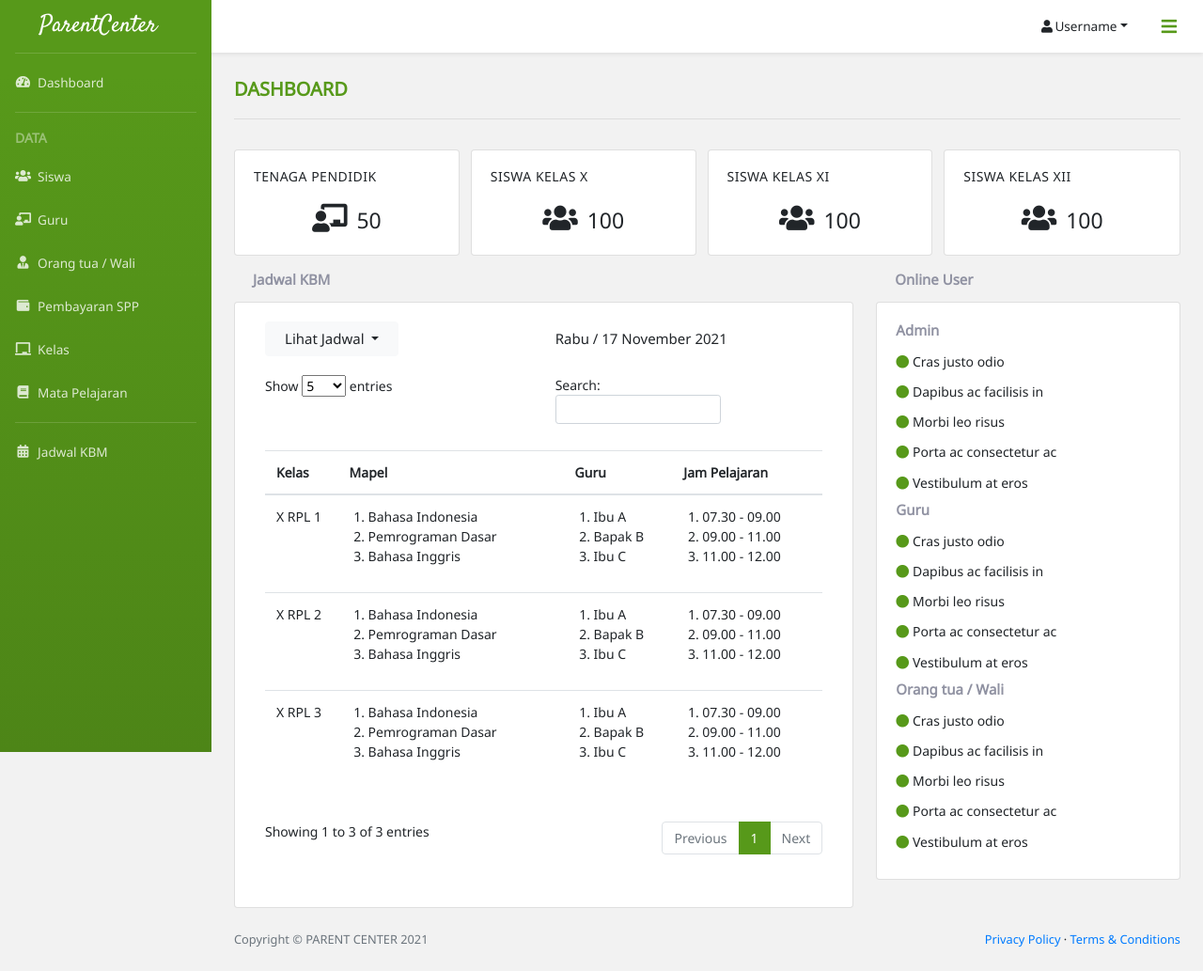
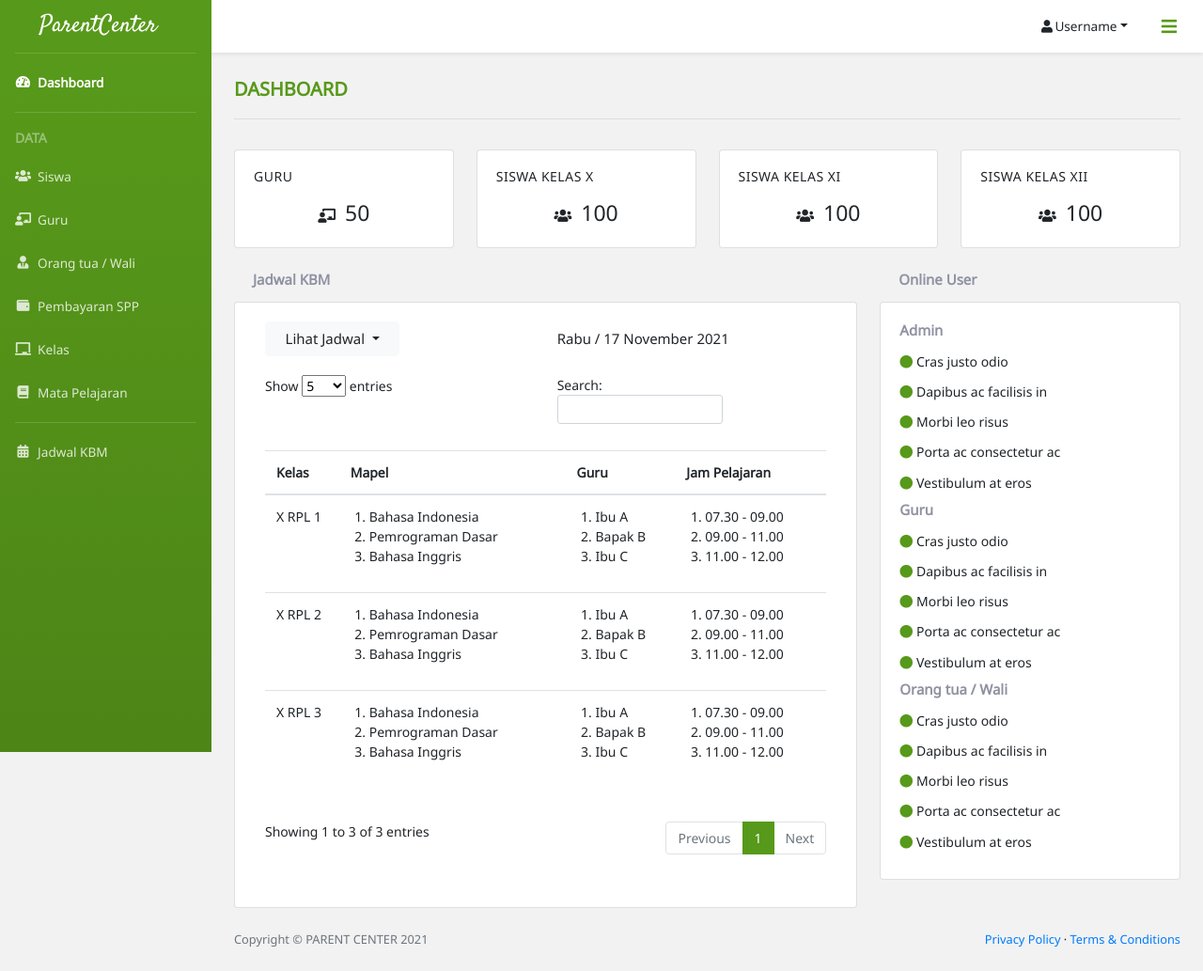
Before and after one commit to sayyidinside/parent-center, a Django app: page /dashboard/ in a window 1280 px wide. Shown: the whole page at 94% size. Run offline with Django 3.2, Linux system fonts and the light colour scheme; some libraries are stand-ins or nearby versions.

Commit message:
Perbaikan dashboard

```diff
--- a/parent_center_app/static/parent_center_app/assets/css/style-custom.css
+++ b/parent_center_app/static/parent_center_app/assets/css/style-custom.css
@@ -66,7 +66,7 @@ body{
     color: #fff;
 }
 .sb-nav-fixed .sb-topnav {
-    z-index: 50!important;
+    z-index: 1038!important;
 }
 .sb-nav-fixed #layoutSidenav #layoutSidenav_nav .sb-sidenav {
     padding-top: 0!important;
@@ -190,7 +190,7 @@ body{
 .card-jml a:hover{
     text-decoration: unset;
 }
-.card-jml .card-dashboard span{
+.card-jml .card-dashboard span, .card-jml .card-dashboard .card-content svg{
     font-size: 23px!important;
     margin-left: 10px;
 }
@@ -202,6 +202,9 @@ body{
     font-size: 14px;
     text-transform: uppercase;
     letter-spacing: .03125rem;
-    margin-bottom: 20px;
+}
+.container-fluid .row{
+    margin-left: .75rem;
+    margin-right: .75rem;
 }
 /* siswa */
--- a/parent_center_app/static/parent_center_app/assets/js/scripts.js
+++ b/parent_center_app/static/parent_center_app/assets/js/scripts.js
@@ -7,9 +7,9 @@
     "use strict";
 
     // Add active state to sidbar nav links
-    var path = window.location.href; // because the 'href' property of the DOM element is the absolute path
+    var path = window.location.pathname[1]; // because the 'href' property of the DOM element is the absolute path
         $("#layoutSidenav_nav .sb-sidenav a.nav-link").each(function() {
-            if (this.href === path) {
+            if (this.pathname[1] === path) {
                 $(this).addClass("active");
             }
         });
--- a/parent_center_app/templates/parent_center_app/base.html
+++ b/parent_center_app/templates/parent_center_app/base.html
@@ -34,7 +34,7 @@
         </nav>
         <div id="layoutSidenav">
             <div id="layoutSidenav_nav">
-                <nav class="sb-sidenav accordion sb-sidenav-dark bg-green" id="sidenavAccordion">
+                <nav class="sb-sidenav accordion bg-green" id="sidenavAccordion">
                     <div class="sb-sidenav-menu">
                         <div class="nav">
                             <!-- Divider -->
--- a/parent_center_app/templates/parent_center_app/dashboardAdmin.html
+++ b/parent_center_app/templates/parent_center_app/dashboardAdmin.html
@@ -1,58 +1,58 @@
 {% extends 'parent_center_app/base.html' %}
 
 {% block content %}
-    <div class="row mx-4 card-jml">
-        <div class="col-3 ml-0 pl-0">
+    <div class="row card-jml">
+        <div class="col-xs-12 col-sm-6 col-lg-3 col-md-3 mb-2">
             <a href="">
                 <div class="card">
                     <div class="card-body card-dashboard">
-                        <h5 class="card-title">Tenaga Pendidik</h5>
+                        <h5 class="card-title">Guru</h5>
                         <div class="card-content">
-                            <i class="fas fa-fw fa-chalkboard-teacher fa-2x"></i><span>50</span>
+                            <i class="fas fa-fw fa-chalkboard-teacher"></i><span>50</span>
                         </div>
                     </div>
                 </div>
             </a>
         </div>
-        <div class="col-3 pl-0">
+        <div class="col-xs-12 col-sm-6 col-lg-3 col-md-3 mb-2">
             <a href="">
                 <div class="card">
                     <div class="card-body card-dashboard">
                         <h5 class="card-title">Siswa Kelas X</h5>
                         <div class="card-content">
-                            <i class="fas fa-fw fa-users fa-2x"></i><span>100</span>
+                            <i class="fas fa-fw fa-users"></i><span>100</span>
                         </div>
                     </div>
                 </div>
             </a>
         </div>
-        <div class="col-3 pl-0">
+        <div class="col-xs-12 col-sm-6 col-lg-3 col-md-3 mb-2">
             <a href="">
                 <div class="card">
                     <div class="card-body card-dashboard">
                         <h5 class="card-title">Siswa Kelas XI</h5>
                         <div class="card-content">
-                            <i class="fas fa-fw fa-users fa-2x"></i><span>100</span>
+                            <i class="fas fa-fw fa-users"></i><span>100</span>
                         </div>
                     </div>
                 </div>
             </a>
         </div>
-        <div class="col-3 pl-0 pr-0">
+        <div class="col-xs-12 col-sm-6 col-lg-3 col-md-3 mb-2">
             <a href="">
                 <div class="card">
                     <div class="card-body card-dashboard">
                         <h5 class="card-title">Siswa Kelas XII</h5>
                         <div class="card-content">
-                            <i class="fas fa-fw fa-users fa-2x"></i><span>100</span>
+                            <i class="fas fa-fw fa-users"></i><span>100</span>
                         </div>
                     </div>
                 </div>
             </a>
         </div>
     </div>
-    <div class="row mx-4 mt-3">
-        <div class="col-md-6 col-lg-8 pl-0">
+    <div class="row mt-3">
+        <div class="col-md-6 col-lg-8">
             <h6 class="subtitle-dashboard">Jadwal KBM</h6>
             <div class="card">
                 <div class="card-body card-dashboard">
@@ -63,10 +63,10 @@
                                     Lihat Jadwal
                                 </button>
                                 <div class="dropdown-menu" aria-labelledby="btn-jadwal">
-                                  <a class="dropdown-item" href="#">Kemarin</a>
-                                  <a class="dropdown-item" href="#">Hari ini</a>
-                                  <a class="dropdown-item" href="#">Besok</a>
-                                  <a class="dropdown-item" href="#">Lusa</a>
+                                    <button class="dropdown-item" id="kemarin">Kemarin</button>
+                                    <button class="dropdown-item" id="hari ini">Hari ini</button>
+                                    <button class="dropdown-item" id="besok">Besok</button>
+                                    <button class="dropdown-item" id="lusa">Lusa</button>
                                 </div>
                             </div>
                         </div>
@@ -163,7 +163,7 @@
                 </div>
             </div>
         </div>
-        <div class="col-md-6 col-lg-4 pr-0">
+        <div class="col-md-6 col-lg-4">
             <h6 class="subtitle-dashboard">Online User</h6>
             <div class="card">
                 <div class="card-body">
```
